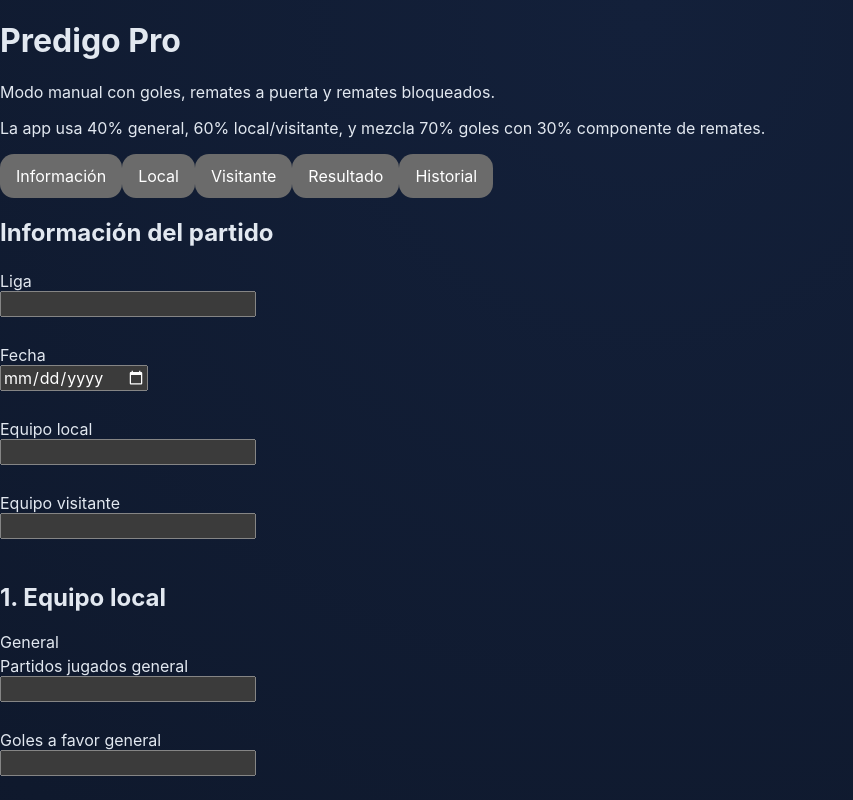
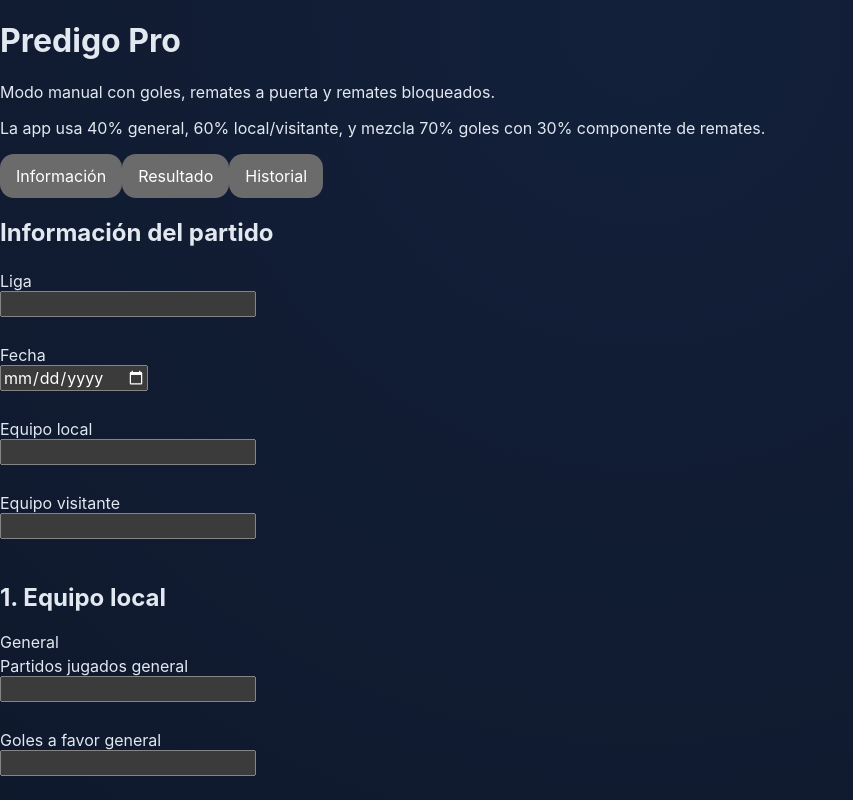
Before and after one commit to daiber22/predigo-pro, a Next.js app: page / in a window 1280 px wide. Shown: the top 800 px of the page, without its empty margins (0-853 px from the left). Built offline with nearby package versions, Linux system fonts and the light colour scheme.

Commit message:
interfaz con local y visitante en dos columnas

```diff
--- a/app/page.tsx
+++ b/app/page.tsx
@@ -616,27 +616,10 @@ function deleteSavedAnalysis(id: string) {
     Información
   </button>
 
-  <button
-    onClick={() => setActiveTab("local")}
-    className={`rounded-xl px-4 py-2 font-semibold ${
-      activeTab === "local"
-        ? "bg-cyan-400 text-slate-950"
-        : "bg-slate-800 text-white hover:bg-slate-700"
-    }`}
-  >
-    Local
-  </button>
 
-  <button
-    onClick={() => setActiveTab("visitante")}
-    className={`rounded-xl px-4 py-2 font-semibold ${
-      activeTab === "visitante"
-        ? "bg-cyan-400 text-slate-950"
-        : "bg-slate-800 text-white hover:bg-slate-700"
-    }`}
-  >
-    Visitante
-  </button>
+
+
+
 
   <button
     onClick={() => setActiveTab("resultado")}
@@ -711,8 +694,8 @@ function deleteSavedAnalysis(id: string) {
     </div>
   </div>
 </div>
-        <div className="grid gap-6 lg:grid-cols-2">
-         <section className={activeTab === "local" ? card : "hidden"}>
+        <div className={activeTab === "info" ? "grid gap-6 lg:grid-cols-2" : "hidden"}>
+         <section className={card}>
             <h2 className={sectionTitle}>1. Equipo local</h2>
 
             <div className="mb-4 text-sm font-semibold text-cyan-200">General</div>
@@ -794,7 +777,7 @@ function deleteSavedAnalysis(id: string) {
             </div>
           </section>
 
-          <section className={activeTab === "visitante" ? card : "hidden"}>
+         <section className={card}>
             <h2 className={sectionTitle}>2. Equipo visitante</h2>
 
             <div className="mb-4 text-sm font-semibold text-cyan-200">General</div>
```
